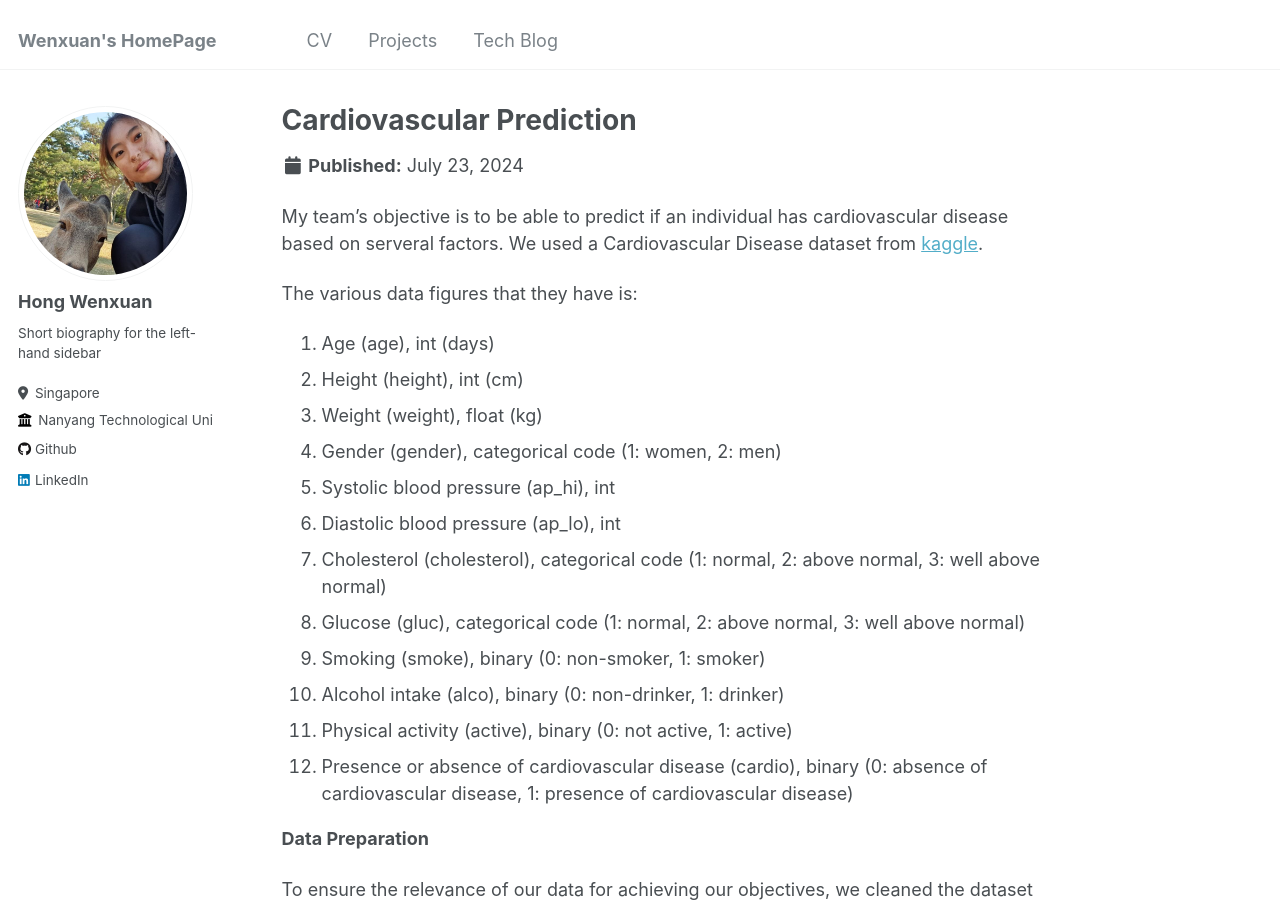
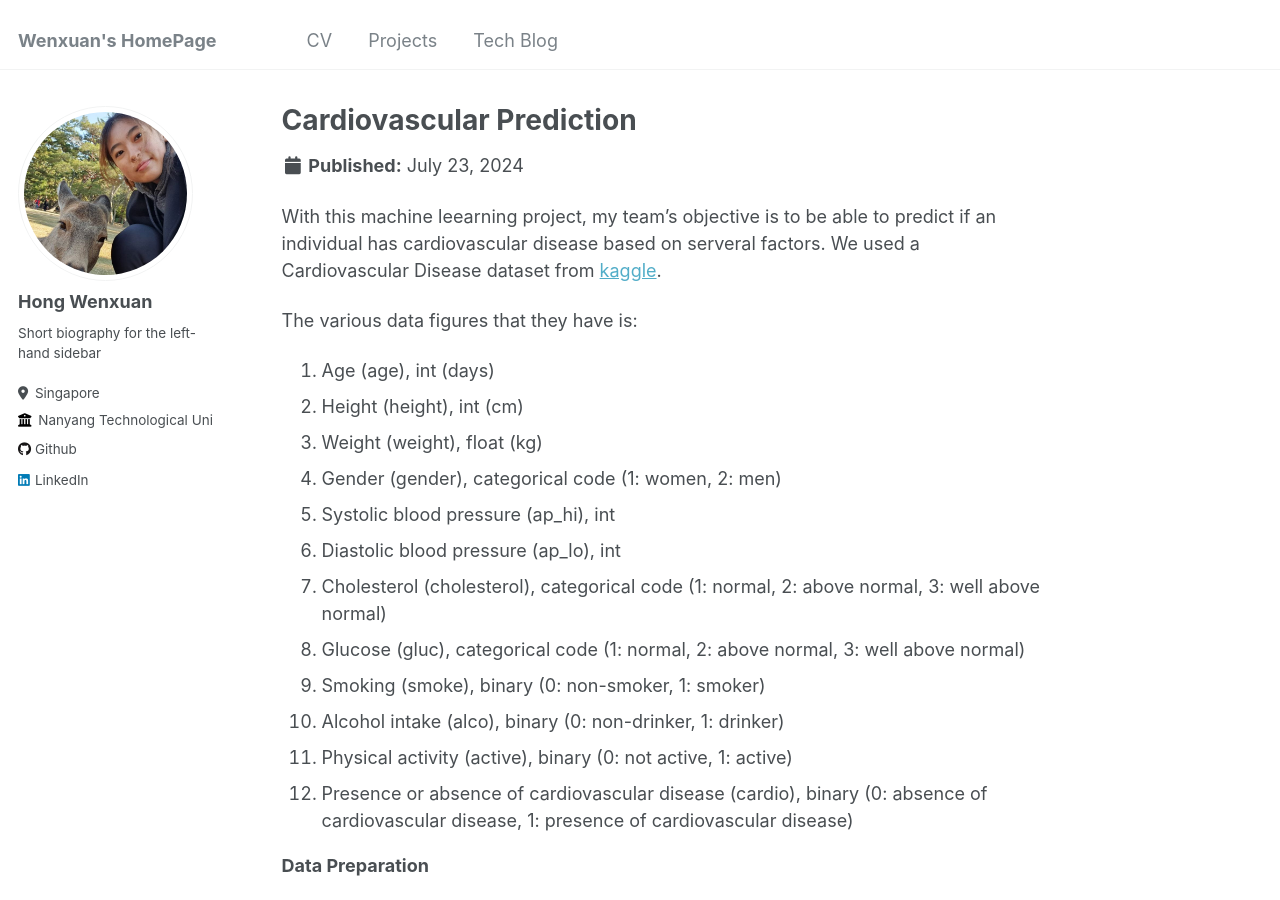
Before and after one commit to h-wenxuan/aboutme, a Jekyll site: the page built from _portfolio/cardiovascularprediction.md, in a window 1280 px wide and 900 px high. Built offline with Jekyll 4.4.1, drawn with Linux system fonts in a browser that asks for light colours.

Commit message:
Update cardiovascularprediction.md

```diff
--- a/_portfolio/cardiovascularprediction.md
+++ b/_portfolio/cardiovascularprediction.md
@@ -4,7 +4,7 @@ excerpt: "Used Kaggle dataset to predict risk of cardiovascular disease using ma
 collection: portfolio
 ---
 
-My team's objective is to be able to predict if an individual has cardiovascular disease based on serveral factors. We used a Cardiovascular Disease dataset from [kaggle](https://www.kaggle.com/datasets/sulianova/cardiovascular-disease-dataset).
+With this machine leearning project, my team's objective is to be able to predict if an individual has cardiovascular disease based on serveral factors. We used a Cardiovascular Disease dataset from [kaggle](https://www.kaggle.com/datasets/sulianova/cardiovascular-disease-dataset).
 
 The various data figures that they have is:
 1. Age (age), int (days)
@@ -42,6 +42,7 @@ We applied various machine learning models, such as feature importance analysis
 After identifying the top four factors influencing cardiovascular disease: age, bp_cat (Systolic & Diastolic blood pressure), BMI, and cholesterol, we dropped the rest of the features. We then prompted users to input their age, blood pressure category, BMI, and cholesterol level to predict the presence of cardiovascular disease using a logistic regression model.
 
 To evaluate our model's accuracy, we used logistic regression model to plot a confusion matrix and for True Positive Rate (TPR) and False Positive Rate (FPR) values, we used a threshold of 0.5 (standard value).
+
 ![ConfusionMatrix]({{ site.baseurl }}/images/Matrixgraph.png){:width="400px" height="auto"}
 
 To explain True Positive Rate (TPR) and False Positive Rate (FPR), imagine a scenario with data from 10 people, where 5 have the disease and 5 do not. With a threshold of 0.45, we might correctly classify 4 out of 5 diseased individuals, giving us a TPR of 0.8. Conversely, we have misclassify 2 out of 5 healthy individuals as diseased, getting an FPR of 0.4.
```
